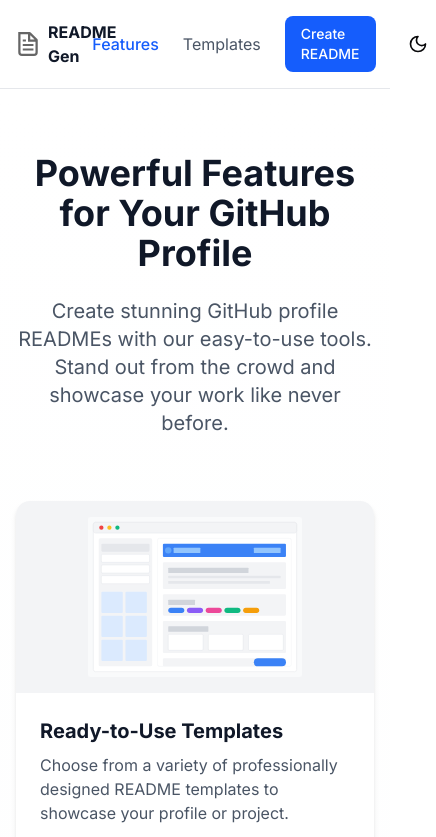
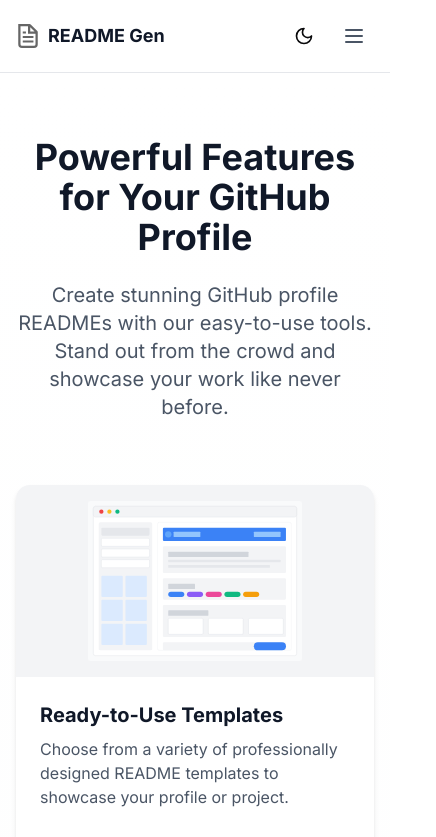
Before and after one commit to HarshitKumar9030/github_readme, a Next.js app: page /features in a window 390 px wide. Shown: the top 837 px of the page, 436 px wide, since content can reach past the window. Built offline with nearby package versions, Linux system fonts and the light colour scheme.

Commit message:
fix: made responsive

```diff
--- a/src/components/Navbar.tsx
+++ b/src/components/Navbar.tsx
@@ -1,34 +1,54 @@
 'use client';
 
-import React from 'react';
+import React, { useState } from 'react';
 import Link from 'next/link';
+import Image from 'next/image';
 import { ThemeToggle } from './ThemeToggle';
 import { usePathname } from 'next/navigation';
 
 const Navbar = () => {
   const pathname = usePathname();
+  const [isMobileMenuOpen, setIsMobileMenuOpen] = useState(false);
+
+  const toggleMobileMenu = () => {
+    setIsMobileMenuOpen(!isMobileMenuOpen);
+  };
+
+  const closeMobileMenu = () => {
+    setIsMobileMenuOpen(false);
+  };
+
+  const navLinks = [
+    { href: '/features', label: 'Features' },
+    { href: '/templates', label: 'Templates' },
+    { href: '/documentation', label: 'Docs' },
+    { href: '/feedback', label: 'Feedback' },
+  ];
 
   return (
-    <header className="bg-white dark:bg-gray-900 border-b border-gray-200 dark:border-gray-800">
-      <div className="max-w-7xl mx-auto px-4 sm:px-6 lg:px-8 py-4 flex justify-between items-center">
-        <Link href="/" className="flex items-center gap-2">
-          <img src="/file.svg" alt="Logo" className="w-6 h-6" />
-          <span className="font-bold text-gray-900 dark:text-white">README Gen</span>
+    <header className="bg-white dark:bg-gray-900 border-b border-gray-200 dark:border-gray-800 sticky top-0 z-50">
+      <div className="max-w-7xl mx-auto px-4 sm:px-6 lg:px-8">
+        <div className="flex justify-between items-center py-4">          {/* Logo */}
+          <Link href="/" className="flex items-center gap-2" onClick={closeMobileMenu}>
+            <Image src="/file.svg" alt="Logo" width={24} height={24} className="w-6 h-6" />
+            <span className="font-bold text-gray-900 dark:text-white text-lg">README Gen</span>
           </Link>
 
-        <nav className="flex items-center gap-6">
+          {/* Desktop Navigation */}
+          <nav className="hidden md:flex items-center gap-6">
+            {navLinks.map((link) => (
               <Link
-            href="/features"
-            className={`${pathname === '/features' ? 'text-blue-600 dark:text-blue-400 font-medium' : 'text-gray-600 dark:text-gray-300 hover:text-gray-900 dark:hover:text-white transition-colors'}`}
+                key={link.href}
+                href={link.href}
+                className={`${
+                  pathname === link.href
+                    ? 'text-blue-600 dark:text-blue-400 font-medium'
+                    : 'text-gray-600 dark:text-gray-300 hover:text-gray-900 dark:hover:text-white transition-colors'
+                }`}
               >
-            Features
+                {link.label}
               </Link>
-          <Link
-            href="/templates"
-            className={`${pathname === '/templates' ? 'text-blue-600 dark:text-blue-400 font-medium' : 'text-gray-600 dark:text-gray-300 hover:text-gray-900 dark:hover:text-white transition-colors'}`}
-          >
-            Templates
-          </Link>
+            ))}
             <Link
               href="/create"
               className="bg-blue-600 hover:bg-blue-700 text-white px-4 py-2 rounded-md text-sm font-medium transition-colors"
@@ -37,6 +57,61 @@
             </Link>
             <ThemeToggle />
           </nav>
+
+          {/* Mobile Menu Button & Theme Toggle */}
+          <div className="flex items-center gap-3 md:hidden">
+            <ThemeToggle />
+            <button
+              onClick={toggleMobileMenu}
+              className="p-2 rounded-md text-gray-600 dark:text-gray-300 hover:text-gray-900 dark:hover:text-white hover:bg-gray-100 dark:hover:bg-gray-800 transition-colors"
+              aria-label="Toggle mobile menu"
+            >
+              <svg
+                className="w-6 h-6"
+                fill="none"
+                stroke="currentColor"
+                viewBox="0 0 24 24"
+              >
+                {isMobileMenuOpen ? (
+                  <path strokeLinecap="round" strokeLinejoin="round" strokeWidth={2} d="M6 18L18 6M6 6l12 12" />
+                ) : (
+                  <path strokeLinecap="round" strokeLinejoin="round" strokeWidth={2} d="M4 6h16M4 12h16M4 18h16" />
+                )}
+              </svg>
+            </button>
+          </div>
+        </div>
+
+        {/* Mobile Navigation Menu */}
+        <div className={`md:hidden transition-all duration-300 ease-in-out ${
+          isMobileMenuOpen
+            ? 'max-h-screen opacity-100 pb-4'
+            : 'max-h-0 opacity-0 overflow-hidden'
+        }`}>
+          <nav className="flex flex-col space-y-3 pt-4 border-t border-gray-200 dark:border-gray-700">
+            {navLinks.map((link) => (
+              <Link
+                key={link.href}
+                href={link.href}
+                onClick={closeMobileMenu}
+                className={`block px-3 py-2 rounded-md text-base font-medium transition-colors ${
+                  pathname === link.href
+                    ? 'text-blue-600 dark:text-blue-400 bg-blue-50 dark:bg-blue-900/20'
+                    : 'text-gray-600 dark:text-gray-300 hover:text-gray-900 dark:hover:text-white hover:bg-gray-100 dark:hover:bg-gray-800'
+                }`}
+              >
+                {link.label}
+              </Link>
+            ))}
+            <Link
+              href="/create"
+              onClick={closeMobileMenu}
+              className="bg-blue-600 hover:bg-blue-700 text-white px-3 py-2 rounded-md text-base font-medium transition-colors text-center"
+            >
+              Create README
+            </Link>
+          </nav>
+        </div>
       </div>
     </header>
   );
```
Lines whose indentation alone changed are shown as unchanged.
